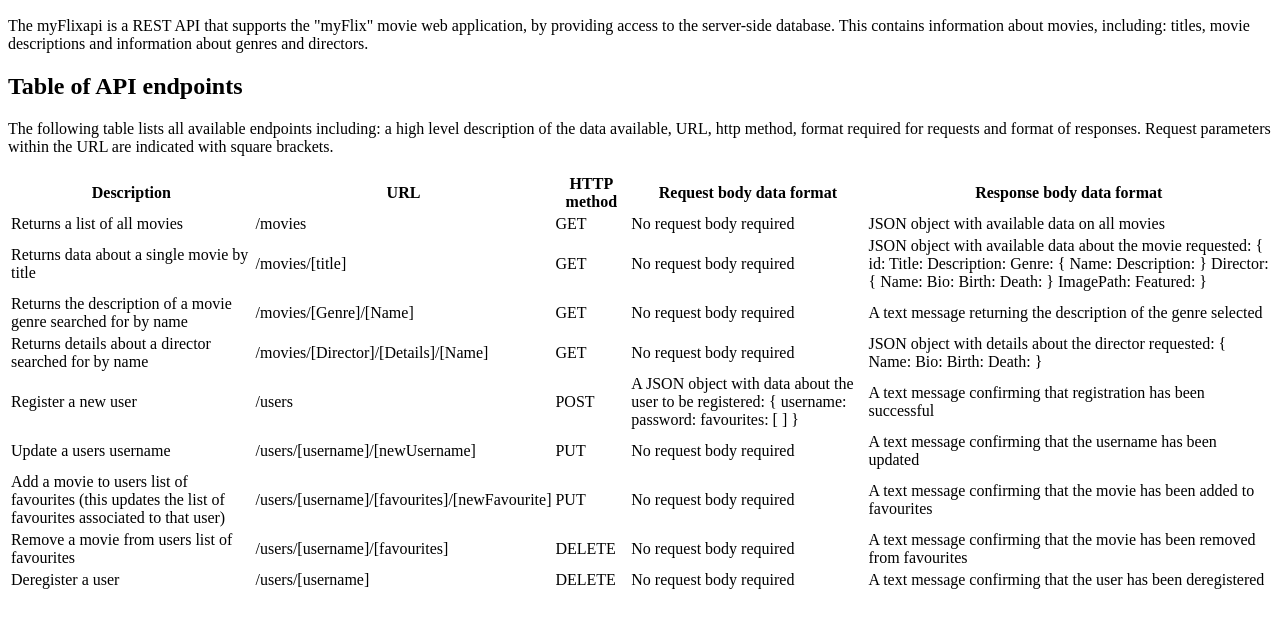
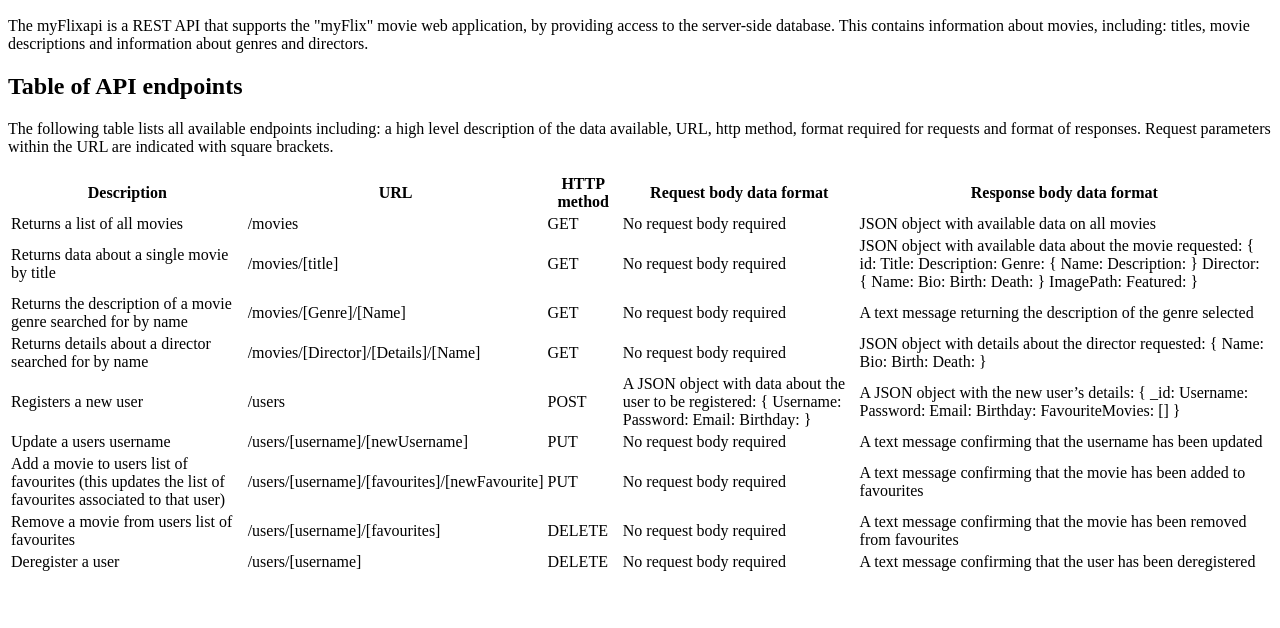
Before and after one commit to Penny167/myFlix, a website: page public/documentation.html in a window 1280 px wide. Shown: the part 110-738 px from the top of the page. Drawn offline with Linux system fonts and the light colour scheme.

Commit message:
Added post request to add new user and updated documentation to reflect new response format.

```diff
--- a/public/documentation.html
+++ b/public/documentation.html
@@ -78,20 +78,30 @@
         Birth:
         Death:
         }
-        </td>
+      </td>
     </tr>
     <tr>
-      <td>Register a new user</td>
+      <td>Registers a new user</td>
       <td>/users</td>
       <td>POST</td>
       <td>A JSON object with data about the user to be registered:
         {
-        username:
-        password:
-        favourites: [
-            ]
-        }</td>
-      <td>A text message confirming that registration has been successful</td>
+        Username:
+        Password:
+        Email:
+        Birthday:
+        }
+      </td>
+      <td>A JSON object with the new user’s details:
+        {
+        _id:
+        Username:
+        Password:
+        Email:
+        Birthday:
+        FavouriteMovies: []
+        }
+      </td>
     </tr>
     <tr>
       <td>Update a users username</td>
```
Also changed, not shown: index.js (+18 -3 lines).
